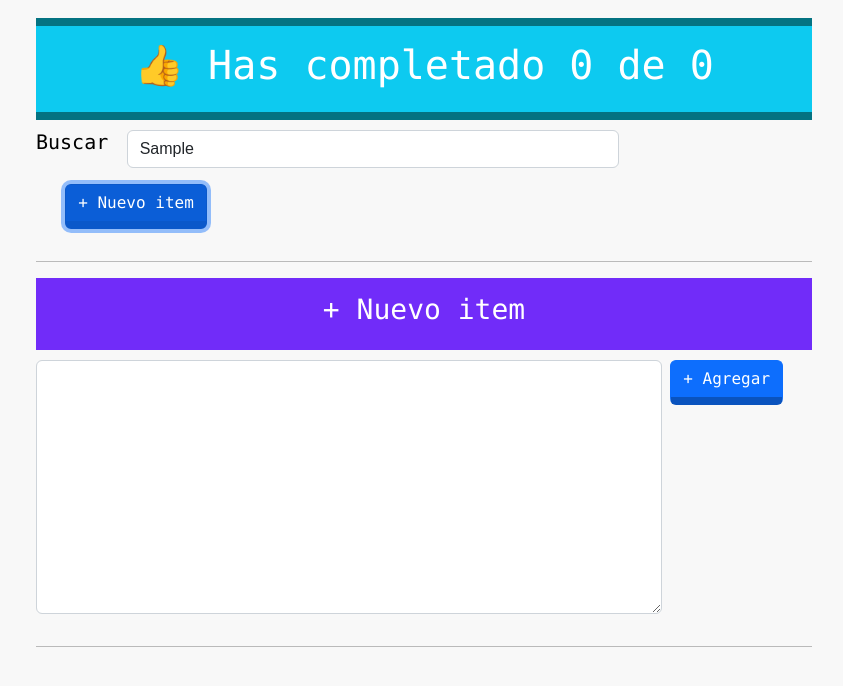
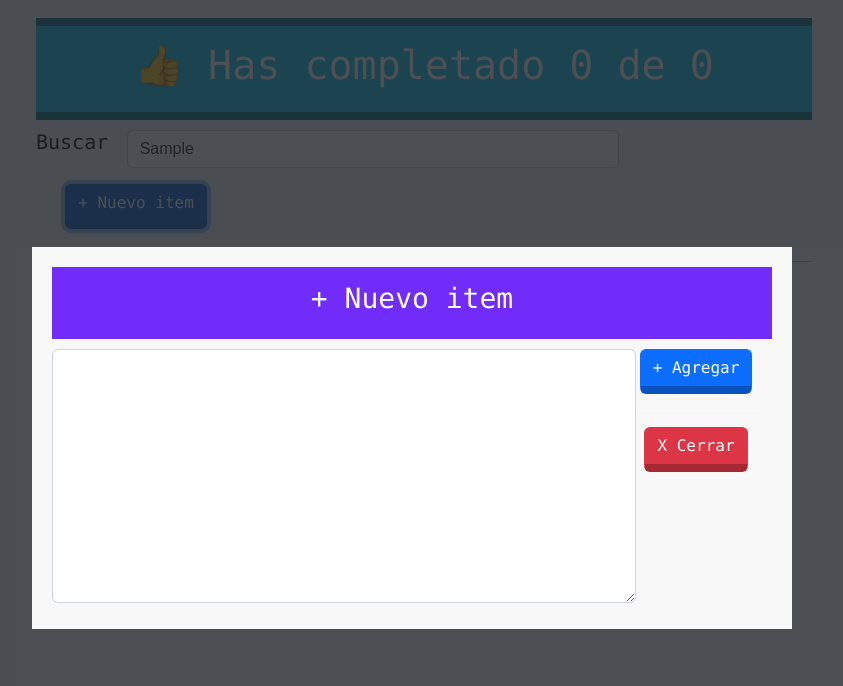
Before and after one commit to master-sebastian/todolist_reactjs, a React (Create React App) app: page / in a window 1280 px wide. Both pictures are taken after typing "Sample" into the empty fields and a click on the button "+ Nuevo item". Shown: the top 686 px of the page, without its empty margins (228-1071 px from the left). Built offline with nearby package versions, Linux system fonts and the light colour scheme.

Commit message:
implementando portales para modal

```diff
--- a/public/index.html
+++ b/public/index.html
@@ -27,6 +27,7 @@
   <body>
     <noscript>You need to enable JavaScript to run this app.</noscript>
     <div id="root"></div>
+    <div id="modal"></div>
     <!--
       This HTML file is a template.
       If you open it directly in the browser, you will see an empty page.
--- /dev/null
+++ b/src/components/css/Modal.css
@@ -0,0 +1,12 @@
+.Modal__Background{
+    background: rgba(32,35,41,.8);
+    position: fixed;
+    top: -10px;
+    left: -10px;
+    right: -10px;
+    bottom: -10px;
+    display: flex;
+    justify-content: center;
+    align-items: center;
+    color: white;
+}
--- a/src/components/css/TodoFormNewItem.css
+++ b/src/components/css/TodoFormNewItem.css
@@ -2,3 +2,20 @@
     padding: 15px;
     margin: 10px 0px;
 }
+
+.TodoFormNewItem__Background{
+    margin-top: 10%;
+    background-color: #f8f8f8;
+    padding: 10px 20px;
+}
+
+.TodoFormNewItem__Background > hr{
+
+}
+
+
+@media (max-width: 800px) {
+    .TodoFormNewItem__extend_textarea{
+        width: 83.33333333% !important;
+    }
+}
--- /dev/null
+++ b/src/components/js/Model.js
@@ -0,0 +1,15 @@
+import React from "react";
+import ReactDOM from "react-dom";
+import './../css/Modal.css'
+
+function Modal({children}){
+    return ReactDOM.createPortal(
+        <div className="Modal__Background">
+            { children }
+        </div>,
+        document.getElementById("modal")
+    )
+
+}
+
+export { Modal }
--- a/src/components/js/TodoFormNewItem.js
+++ b/src/components/js/TodoFormNewItem.js
@@ -6,24 +6,27 @@ function TodoFormNewItem(props){
     const {
         onChangeTextItem,
         addElement,
-        text
+        text,
+        changeDisplayNewItem
       } = React.useContext(AppIUContext)
     return (<>
-        <hr></hr>
+        <div className="TodoFormNewItem__Background">
             <div className="text-center text-white bg-violet TodoFormNewItem__extend_header">
                 <h3>
                     + Nuevo item
                 </h3>
             </div>
             <div className="row">
-            <div className="col-9 mb-3">
+                <div className="col-9 mb-3 TodoFormNewItem__extend_textarea">
                     <textarea name="textarea" value={ text } rows="10" className="form-control" onChange={ onChangeTextItem }></textarea>
                 </div>
                 <div className="col-2 mb-3 text-center">
                     <TodoButton onClick={ addElement } text="+ Agregar" classNameButton="btn btn-primary"/>
+                    <hr></hr>
+                    <TodoButton onClick={ changeDisplayNewItem } text="X Cerrar" classNameButton="btn btn-danger"/>
                 </div>
             </div>
-        <hr></hr>
+        </div>
     </>)
 }
 
--- a/src/pages/js/App.js
+++ b/src/pages/js/App.js
@@ -1,6 +1,5 @@
 import React, { useEffect} from 'react';
 import  { AppIUContext } from './AppIUContext';
-
 import { TodoCounter } from '../../components/js/TodoCounter';
 import { TodoFormNewItem } from '../../components/js/TodoFormNewItem';
 import { TodoItem } from '../../components/js/TodoItem';
@@ -8,6 +7,7 @@ import { TodoList } from '../../components/js/TodoList';
 import { TodoSearch } from '../../components/js/TodoSearch';
 
 import './../css/App.css';
+import { Modal } from '../../components/js/Model';
 
 function App() {
 
@@ -30,13 +30,8 @@ function App() {
         <div className='offset-2 col-8'>
           <TodoCounter />
           <TodoSearch />
-          {
-            (!displayNewItem)?<></>:<TodoFormNewItem/>
-          }
 
-          {
-            !displayNewItem && <hr></hr>
-          }
+          <hr></hr>
           <TodoList>
             {
               listTodoList.map((element) => {
@@ -50,6 +45,17 @@ function App() {
               })
             }
           </TodoList>
+          {
+            (displayNewItem) && (
+            <Modal>
+              <div className='container'>
+                <div className='offset-2 col-8'>
+                  <TodoFormNewItem/>
+                </div>
+              </div>
+            </Modal>
+            )
+          }
         </div>
       </div>
     </div>
--- a/src/pages/js/AppIUContext.js
+++ b/src/pages/js/AppIUContext.js
@@ -27,7 +27,7 @@ function AppIUContextProvider (props) {
         setListTodoList(listTodoListOrginal.filter(
             item =>
                 (
-                    _search == null || _search == "" || (typeof _search == "string" && item.text.indexOf(_search) > -1)
+                    _search == null || _search == "" || (typeof _search == "string" && item.text.toLocaleLowerCase().indexOf(_search.toLocaleLowerCase()) > -1)
                 )
             )
         )
@@ -44,7 +44,7 @@ function AppIUContextProvider (props) {
         setListTodoList(listTodoListOrginal.filter(
             item =>
                 (
-                    search_ == null || search_ == "" || (typeof search_ == "string" && item.text.indexOf(search_) > -1)
+                    search_ == null || search_ == "" || (typeof search_ == "string" && item.text.toLocaleLowerCase().indexOf(search_.toLocaleLowerCase()) > -1)
                 )
             )
         )
```
Lines whose indentation alone changed are shown as unchanged.
